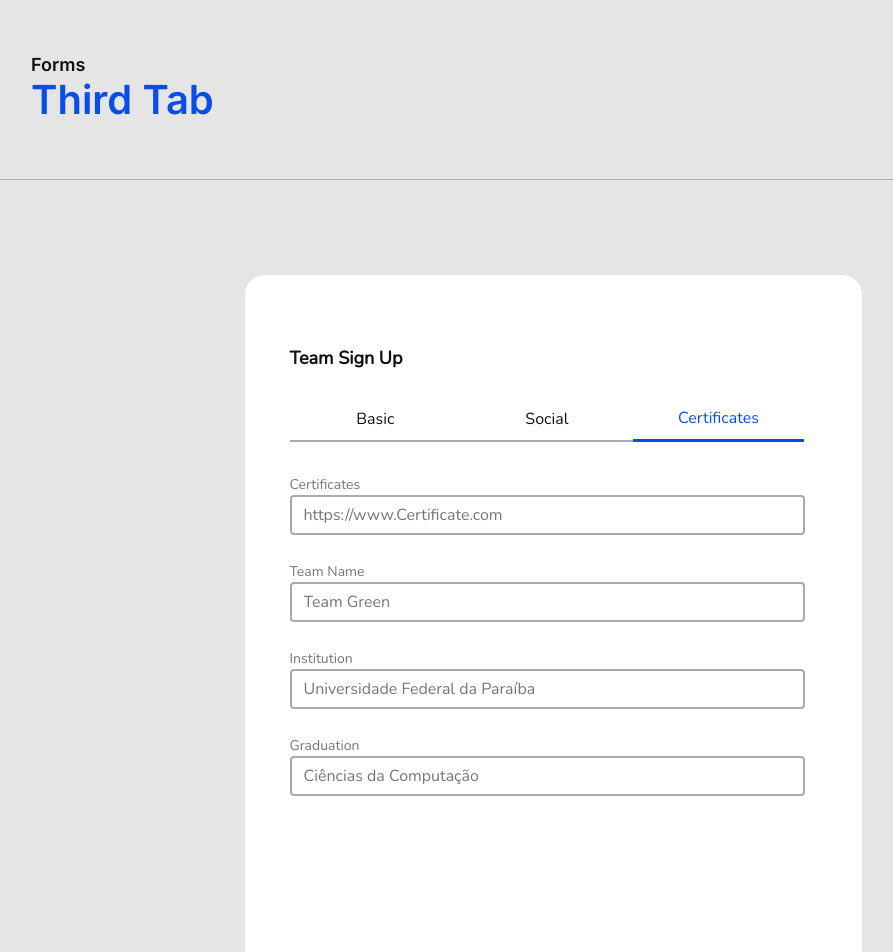
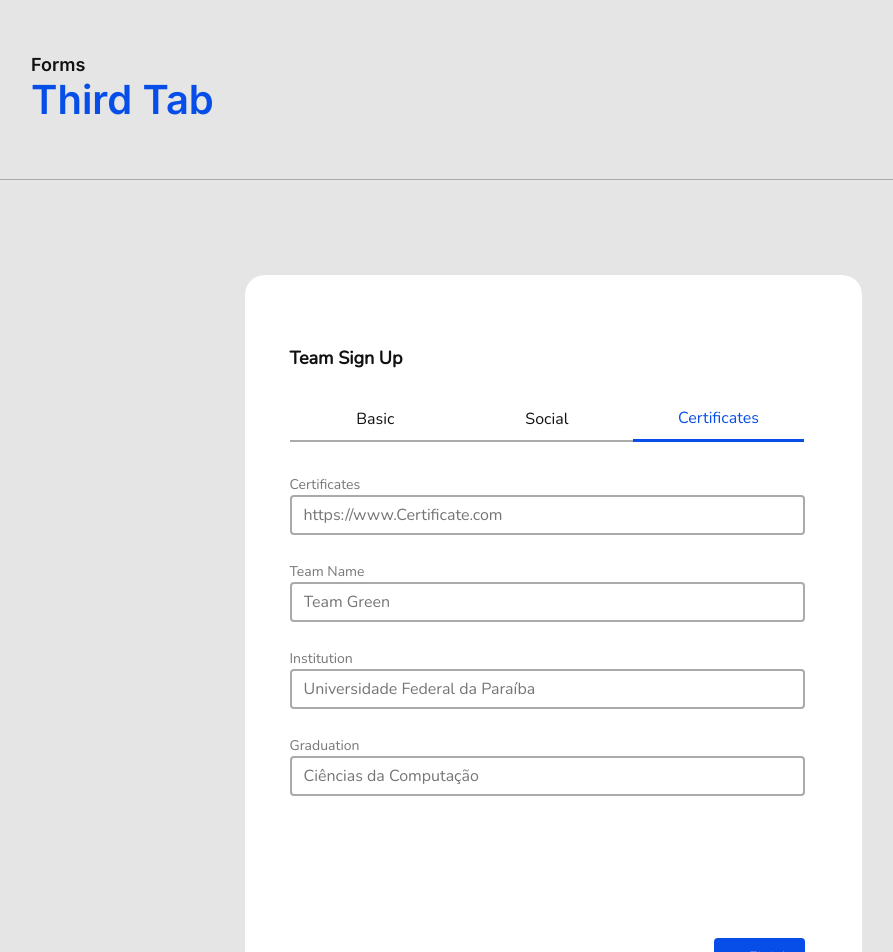
Before and after one commit to RafaelBrandaoBastos/WebsiteSquadBlue, a React (Vite) app: page / in a window 1280 px wide. Shown: the top 952 px of the page, without its empty margins (87-980 px from the left). Built offline with nearby package versions, Linux system fonts and the light colour scheme.

Commit message:
Style: Changed form styling

```diff
--- a/src/components/containers/FormCertificates/formStyled.js
+++ b/src/components/containers/FormCertificates/formStyled.js
@@ -1,11 +1,11 @@
-import styled from "styled-components";
+import styled from 'styled-components';
 
 export const Form = styled.form`
-    height: 50%;
+    height: 100%;
+    width: 100%;
     display: flex;
-    justify-content: space-between;
-    flex-wrap: wrap;
-    width: 100%;
+    flex-direction: column;
+    flex: 1;
 `;
 export const ContainerCertificates = styled.div`
     display: flex;
@@ -32,7 +32,6 @@ export const ContainerGraduation = styled.div`
     padding-bottom: 2.5rem;
 `;
 
-
 export const ErrorMessage = styled.span`
     position: absolute;
     font-size: 1.4rem;
@@ -41,7 +40,7 @@ export const ErrorMessage = styled.span`
 export const ContainerButton = styled.div`
     display: flex;
     width: 100%;
-    height: 55%;
+    height: 100%;
     justify-content: flex-end;
     align-items: flex-end;
 `;
```
